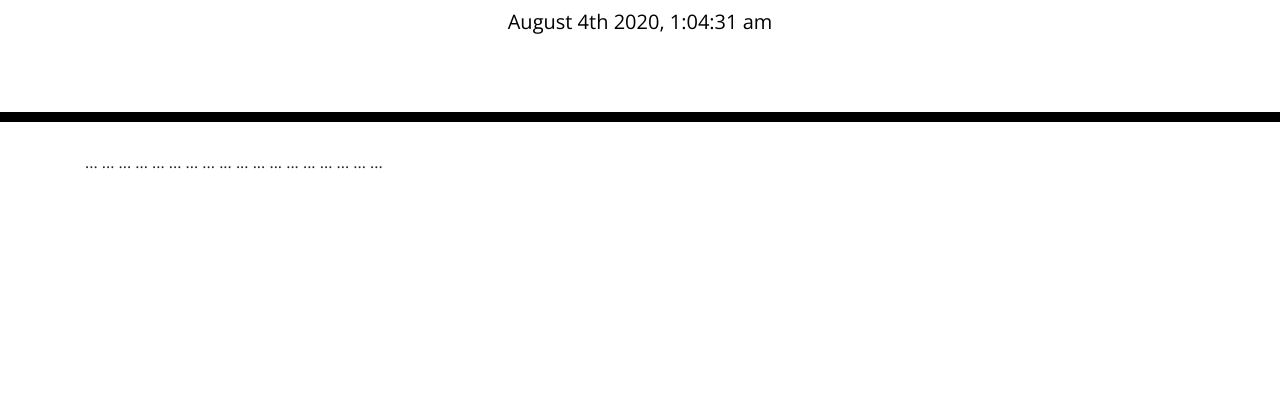
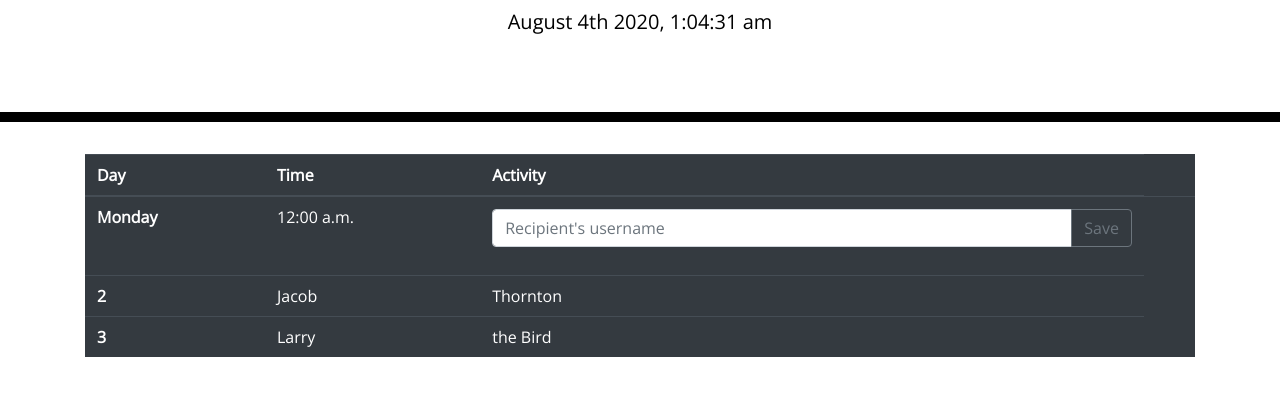
Before and after one commit to jdelintt/CalendarSchedule, a plain HTML site: page index.html in a window 1280 px wide. Shown: the part 182-578 px from the top of the page. Drawn offline with nearby package versions, Linux system fonts and the light colour scheme.

Commit message:
put in calendar layout & imported from bootstrap

```diff
--- a/index.html
+++ b/index.html
@@ -18,6 +18,21 @@
       href="https://fonts.googleapis.com/css?family=Open+Sans&display=swap"
       rel="stylesheet"
     />
+    <script
+      src="https://code.jquery.com/jquery-3.5.1.slim.min.js"
+      integrity="sha384-DfXdz2htPH0lsSSs5nCTpuj/zy4C+OGpamoFVy38MVBnE+IbbVYUew+OrCXaRkfj"
+      crossorigin="anonymous"
+    ></script>
+    <script
+      src="https://cdn.jsdelivr.net/npm/popper.js@1.16.0/dist/umd/popper.min.js"
+      integrity="sha384-Q6E9RHvbIyZFJoft+2mJbHaEWldlvI9IOYy5n3zV9zzTtmI3UksdQRVvoxMfooAo"
+      crossorigin="anonymous"
+    ></script>
+    <script
+      src="https://stackpath.bootstrapcdn.com/bootstrap/4.5.0/js/bootstrap.min.js"
+      integrity="sha384-OgVRvuATP1z7JjHLkuOU7Xw704+h835Lr+6QL9UvYjZE3Ipu6Tp75j7Bh/kR0JKI"
+      crossorigin="anonymous"
+    ></script>
     <link rel="stylesheet" href="style.css" />
     <title>Work Day Scheduler</title>
   </head>
@@ -30,50 +45,52 @@
     </header>
     <div class="container">
       <!-- On rows -->
-
-      <!-- This is my scheduler -->
-      <tr class="table-active">
-        ...
-      </tr>
-
-      <tr class="table-primary">
-        ...
-      </tr>
-      <tr class="table-secondary">
-        ...
-      </tr>
-      <tr class="table-success">
-        ...
-      </tr>
-      <tr class="table-danger">
-        ...
-      </tr>
-      <tr class="table-warning">
-        ...
-      </tr>
-      <tr class="table-info">
-        ...
-      </tr>
-      <tr class="table-light">
-        ...
-      </tr>
-      <tr class="table-dark">
-        ...
-      </tr>
-
-      <!-- On cells (`td` or `th`) -->
-      <tr>
-        <td class="table-active">...</td>
-
-        <td class="table-primary">...</td>
-        <td class="table-secondary">...</td>
-        <td class="table-success">...</td>
-        <td class="table-danger">...</td>
-        <td class="table-warning">...</td>
-        <td class="table-info">...</td>
-        <td class="table-light">...</td>
-        <td class="table-dark">...</td>
-      </tr>
+      <table class="table table-dark">
+        <thead>
+          <tr>
+            <th scope="col">Day</th>
+            <th scope="col">Time</th>
+            <th scope="col">Activity</th>
+          </tr>
+        </thead>
+        <tbody>
+          <tr>
+            <th scope="row">Monday</th>
+            <td class="activity">12:00 a.m.</td>
+            <td>
+              <div class="input-group mb-3">
+                <input
+                  type="text"
+                  class="form-control"
+                  placeholder="Recipient's username"
+                  aria-label="Recipient's username"
+                  aria-describedby="button-addon2"
+                />
+                <div class="input-group-append">
+                  <button
+                    class="btn btn-outline-secondary"
+                    type="button"
+                    id="button-addon2"
+                  >
+                    Save
+                  </button>
+                </div>
+              </div>
+            </td>
+            <td></td>
+          </tr>
+          <tr>
+            <th scope="row">2</th>
+            <td>Jacob</td>
+            <td>Thornton</td>
+          </tr>
+          <tr>
+            <th scope="row">3</th>
+            <td>Larry</td>
+            <td>the Bird</td>
+          </tr>
+        </tbody>
+      </table>
     </div>
 
     <script src="https://code.jquery.com/jquery-3.4.1.min.js"></script>
```
